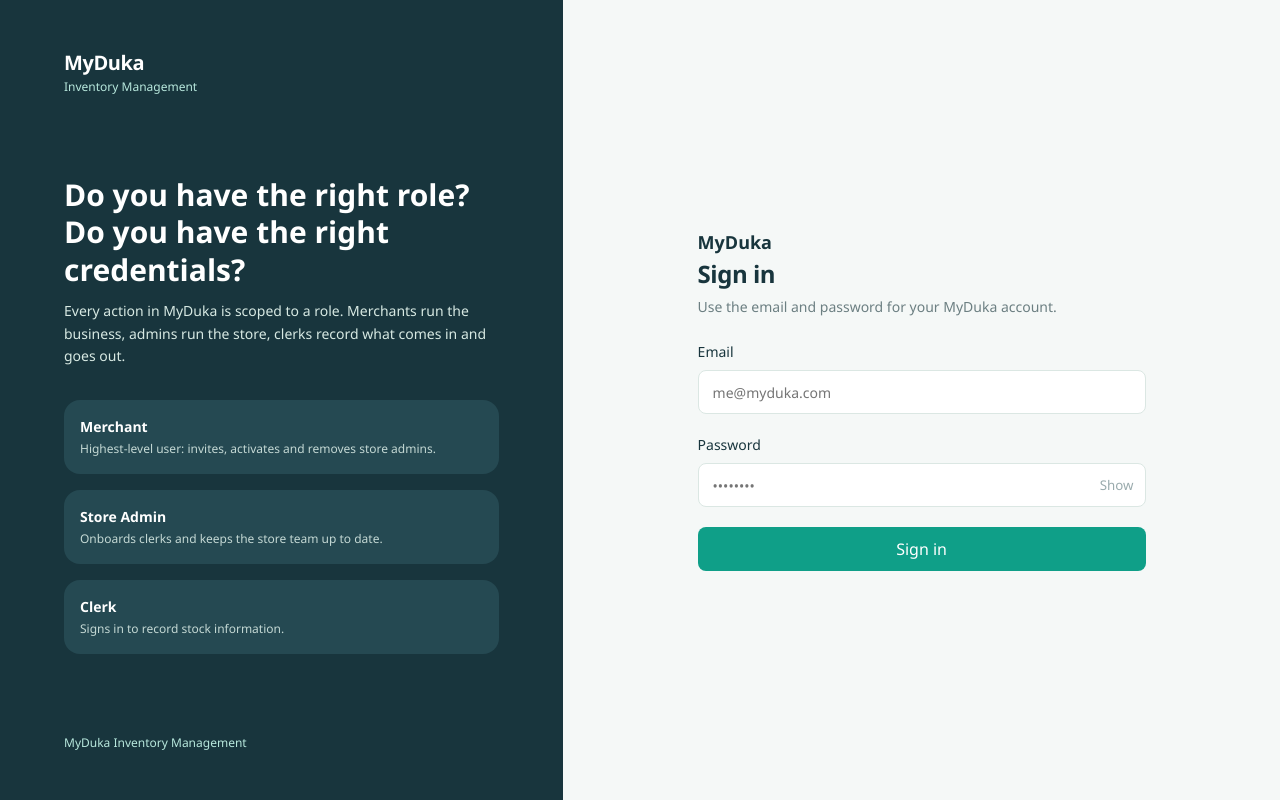
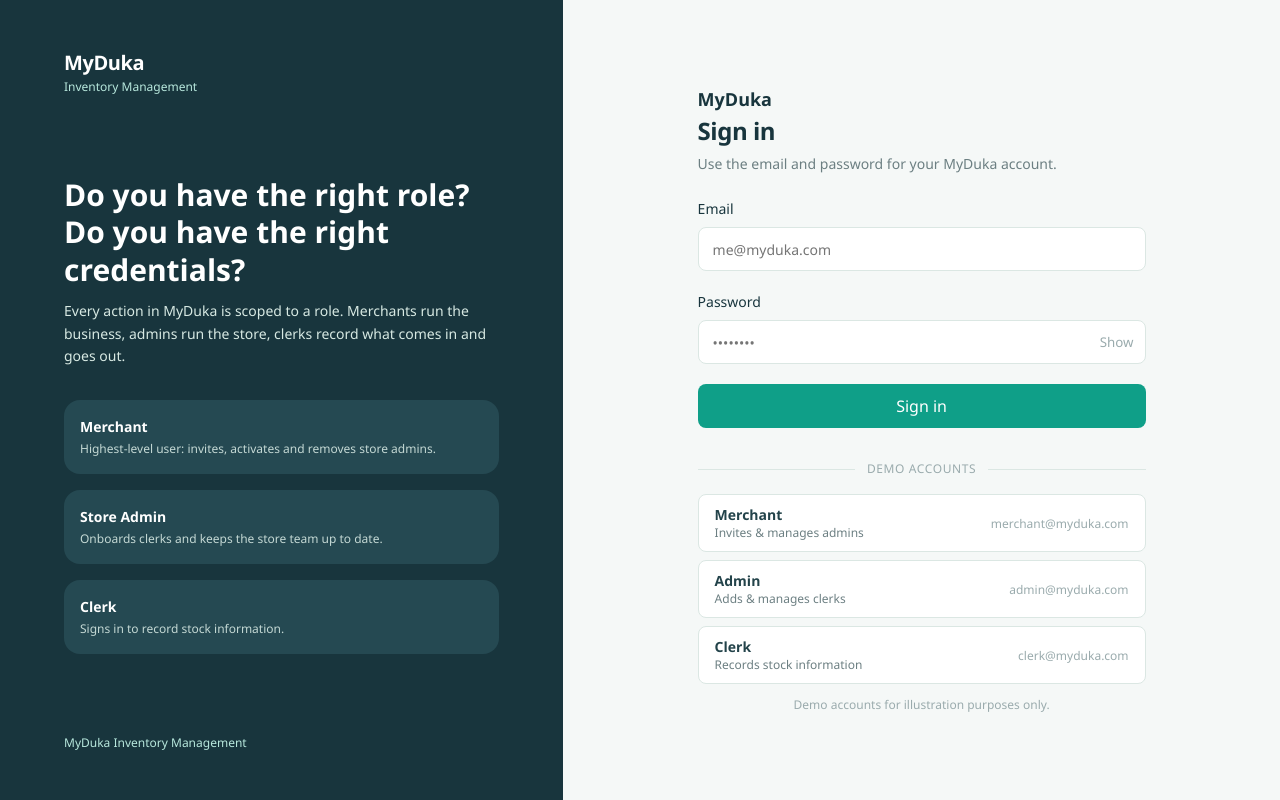
Before and after one commit to 16have/Myduka-frontend, a React (Vite) app: page /login in a window 1280 px wide. Built offline with nearby package versions, Linux system fonts and the light colour scheme.

Commit message:
Added changes

```diff
--- a/src/components/UserTable.jsx
+++ b/src/components/UserTable.jsx
@@ -31,7 +31,7 @@ function ActionMenu({ user, noun, busy, onToggleActive, onDelete }) {
   )
 }
 
-export default function UserTable({ users, noun, busyId, onToggleActive, onDelete, idField = 'id' }) {
+export default function UserTable({ users, noun, busyId, onToggleActive, onDelete }) {
   const [pendingDelete, setPendingDelete] = useState(null)
   const [deleting, setDeleting] = useState(false)
 
@@ -51,23 +51,20 @@ export default function UserTable({ users, noun, busyId, onToggleActive, onDelet
               <th className={s.th}>Name</th>
               <th className={s.th}>Email</th>
               <th className={s.th}>Status</th>
+              <th className={s.th}>Added</th>
               <th className={`${s.th} ${s.thRight}`}>Actions</th>
             </tr>
           </thead>
           <tbody>
             {users.length === 0 && (
-              <tr className={s.emptyRow}><td colSpan={4}>No {noun}s yet.</td></tr>
+              <tr className={s.emptyRow}><td colSpan={5}>No {noun}s yet.</td></tr>
             )}
-            {users.map(u => {
-              const displayName = u.username || u.name || u.email || '?'
-              const initials = displayName.split(' ').map(n => n[0]).slice(0, 2).join('').toUpperCase()
-              const rowId = u[idField]
-              return (
-                <tr key={rowId} className={`${s.tr} ${u.is_active ? '' : s.trInactive}`}>
+            {users.map(u => (
+              <tr key={u.id} className={`${s.tr} ${u.is_active ? '' : s.trInactive}`}>
                 <td className={s.td}>
                   <div className={s.nameCell}>
-                      <div className={s.avatar}>{initials}</div>
-                      <span className={s.name}>{displayName}</span>
+                    <div className={s.avatar}>{(u.name || u.username || '?').split(' ').map(n => n[0]).slice(0, 2).join('')}</div>
+                    <span className={s.name}>{u.name || u.username}</span>
                   </div>
                 </td>
                 <td className={`${s.td} ${s.email}`}>{u.email}</td>
@@ -76,13 +73,15 @@ export default function UserTable({ users, noun, busyId, onToggleActive, onDelet
                     ? <span className={s.badgeActive}><span className={`${s.dot} ${s.dotGreen}`} />Active</span>
                     : <span className={s.badgeInactive}><span className={`${s.dot} ${s.dotGray}`} />Inactive</span>}
                 </td>
+                <td className={`${s.td} ${s.date}`}>
+                  {u.created_at ? new Date(u.created_at).toLocaleDateString(undefined, { year: 'numeric', month: 'short', day: 'numeric' }) : '—'}
+                </td>
                 <td className={`${s.td} ${s.tdRight}`}>
-                    <ActionMenu user={u} noun={noun} busy={busyId === rowId}
+                  <ActionMenu user={u} noun={noun} busy={busyId === u.id}
                     onToggleActive={onToggleActive} onDelete={(u) => setPendingDelete(u)} />
                 </td>
               </tr>
-              )
-            })}
+            ))}
           </tbody>
         </table>
       </div>
@@ -90,7 +89,7 @@ export default function UserTable({ users, noun, busyId, onToggleActive, onDelet
       {pendingDelete && (
         <div className={s.overlay} onClick={(e) => e.target === e.currentTarget && setPendingDelete(null)}>
           <div className={s.dialog}>
-            <h2 className={s.dialogTitle}>Delete {pendingDelete.username || pendingDelete.name}?</h2>
+            <h2 className={s.dialogTitle}>Delete {pendingDelete.name}?</h2>
             <p className={s.dialogDesc}>
               This permanently removes the {noun} account for <strong>{pendingDelete.email}</strong>.
               This action cannot be undone. Are you sure you want to continue?
--- a/src/pages/Login.jsx
+++ b/src/pages/Login.jsx
@@ -2,6 +2,12 @@ import { useState } from 'react'
 import { useLocation, useNavigate } from 'react-router'
 import { useAuth, homeFor } from '@/lib/auth'
 import s from './Login.module.css'
+
+const DEMO_ACCOUNTS = [
+  { role: 'Merchant', email: 'merchant@myduka.com', hint: 'Invites & manages admins' },
+  { role: 'Admin', email: 'admin@myduka.com', hint: 'Adds & manages clerks' },
+  { role: 'Clerk', email: 'clerk@myduka.com', hint: 'Records stock information' },
+]
 
 export default function Login() {
   const { login } = useAuth()
@@ -27,6 +33,13 @@ export default function Login() {
     } finally {
       setLoading(false)
     }
+  }
+
+  function fillDemo(demoEmail) {
+    setEmail(demoEmail)
+    setPassword('password123')
+    setError(null)
+    setRegisteredMsg(null)
   }
 
   return (
@@ -118,6 +131,25 @@ export default function Login() {
               {loading ? 'Signing in...' : 'Sign in'}
             </button>
           </form>
+
+          <div className={s.divider}>
+            <div className={s.dividerLine} />
+            <span className={s.dividerText}>Demo accounts</span>
+            <div className={s.dividerLine} />
+          </div>
+
+          <div className={s.demoList}>
+            {DEMO_ACCOUNTS.map((acc) => (
+              <button key={acc.email} type="button" className={s.demoBtn} onClick={() => fillDemo(acc.email)}>
+                <div>
+                  <p className={s.demoBtnRole}>{acc.role}</p>
+                  <p className={s.demoBtnHint}>{acc.hint}</p>
+                </div>
+                <span className={s.demoBtnEmail}>{acc.email}</span>
+              </button>
+            ))}
+          </div>
+          <p className={s.demoNote}>Demo accounts for illustration purposes only.</p>
         </div>
       </div>
     </div>
```
Lines whose indentation alone changed are shown as unchanged.
